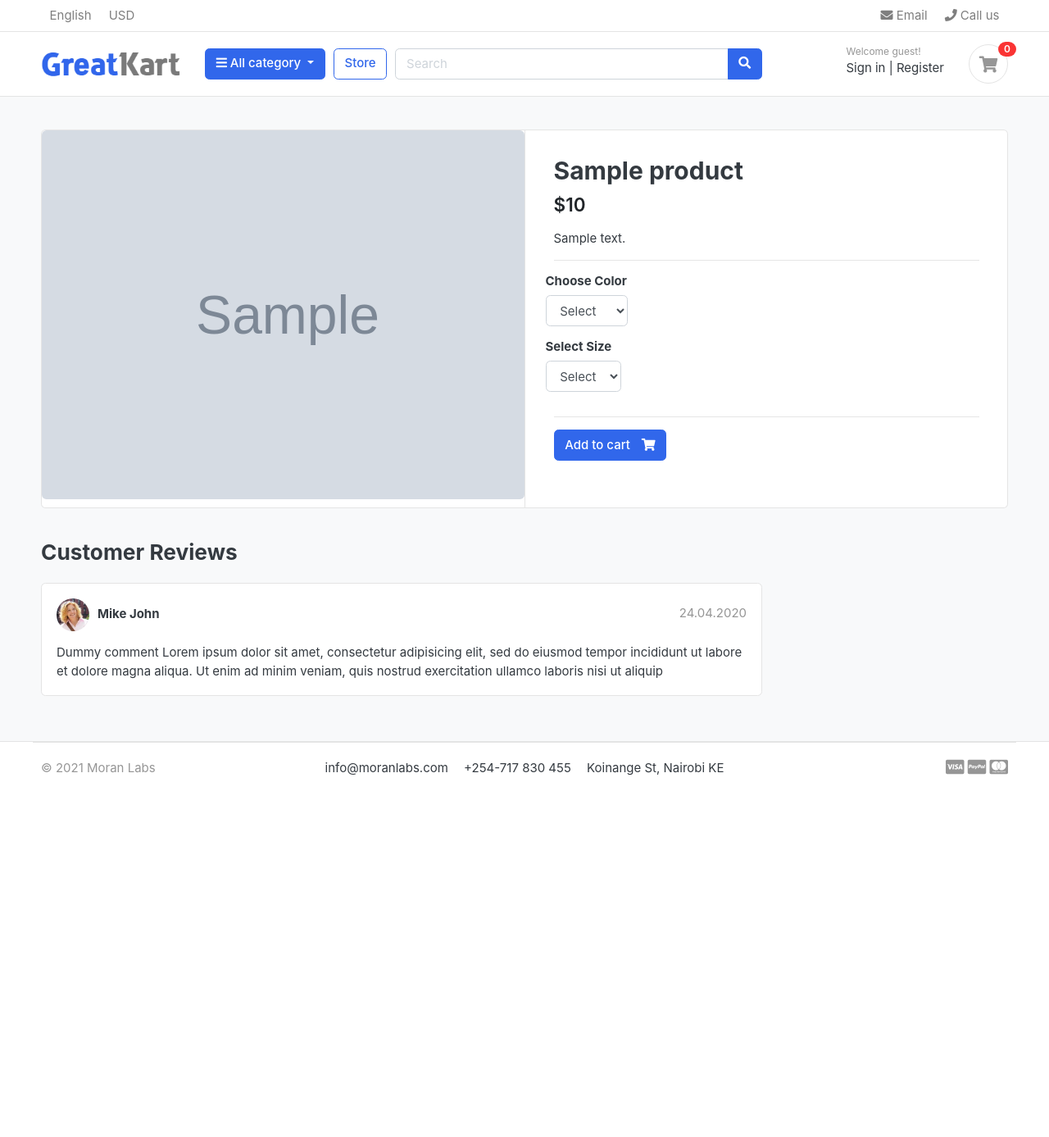
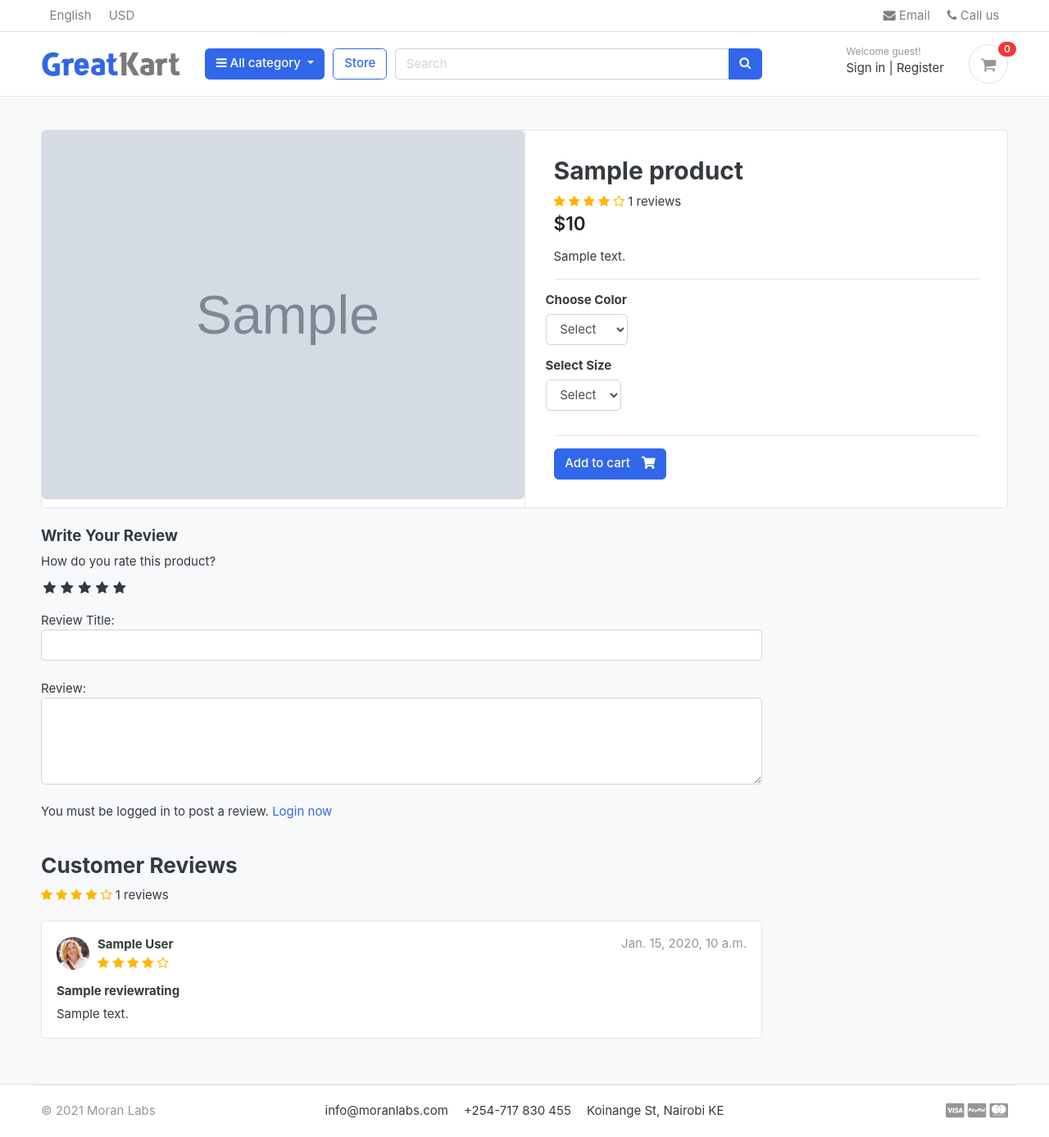
Before and after one commit to stepkans/django-great-kart, a Django app: a page that uses templates/base.html in a window 1280 px wide. Shown: the whole page at 82% size. Before the commit the page ends 946 px from the top, so only its background shows below. Run offline with Django 3.2, Linux system fonts and the light colour scheme; tables that the repository leaves empty hold one stand-in row (values such as "Sample post"); grey boxes marked "Sample" are stand-in pictures; some libraries are stand-ins or nearby versions; some web fonts are replaced.

Commit message:
Added review and rating system

```diff
--- a/accounts/models.py
+++ b/accounts/models.py
@@ -60,6 +60,9 @@ class Account(AbstractBaseUser):
 
     objects = MyAccountManager()
 
+    def full_name(self):
+        return f'{self.first_name} {self.last_name}'
+
     def __str__(self):
         return self.email
 
--- /dev/null
+++ b/greatkart/static/css/custom.css
@@ -0,0 +1,49 @@
+/* Hide Radio button */
+.rate > input {
+  display: none;
+}
+
+.rate {
+  display: inline-block;
+  border: 0;
+}
+
+.rate > label {
+  float: right;
+}
+
+/* Showing the stars */
+.rate > label:before {
+  display: inline-block;
+  font-size: 1.1rem;
+  font-family: FontAwesome;
+  content: "\f005"; /*  CSS content for a full star */
+  margin: 0;
+  padding: 0.3rem 0.2rem;
+  cursor: pointer;
+}
+
+/* Half star */
+.rate .half:before {
+  content: "\f089";
+  position: absolute;
+  padding-right: 0;
+}
+
+/* Click and hover */
+input:checked ~ label,
+label:hover ~ label {
+  color: #ffb503;
+}
+
+/* hover hightlight */
+input:checked + label:hover,
+input:checked ~ label:hover,
+input:checked ~ label:hover ~ label,
+label:hover ~ input:checked ~ label {
+  color: #cc9000;
+}
+
+.rating-star i{
+  color: #ffb503 !important;
+}
--- a/orders/views.py
+++ b/orders/views.py
@@ -154,6 +154,7 @@ def order_complete(request):
             'payment': payment,
             'subtotal': subtotal,
         }
+
         return render(request, 'orders/order_complete.html', context)
     except (Payment.DoesNotExist, Order.DoesNotExist):
         return redirect('home')
--- a/store/admin.py
+++ b/store/admin.py
@@ -1,5 +1,5 @@
 from django.contrib import admin
-from .models import Product, Variation
+from .models import Product, Variation, ReviewRating
 # Register your models here.
 
 class ProductAdmin(admin.ModelAdmin):
@@ -13,3 +13,4 @@ class VariationAdmin(admin.ModelAdmin):
 
 admin.site.register(Product, ProductAdmin)
 admin.site.register(Variation, VariationAdmin)
+admin.site.register(ReviewRating)
--- a/store/urls.py
+++ b/store/urls.py
@@ -9,5 +9,5 @@ urlpatterns = [
     # path('category/<slug:category_slug>/', views.store, name='products_by_category'),
     # path('store/<slug:category_slug>/<slug:product_slug>/', views.product_detail, name='product_detail'),
     # path('search/', views.search, name='search'),
-    # path('submit_review/<int:product_id>/', views.submit_review, name='submit_review'),
+    path('submit_review/<int:product_id>/', views.submit_review, name='submit_review'),
 ]
--- a/store/views.py
+++ b/store/views.py
@@ -1,13 +1,17 @@
 from django.http.request import HttpRequest
 from carts.models import CartItem
-from django.shortcuts import render, get_object_or_404
-from .models import Product
+from django.shortcuts import render, get_object_or_404, redirect
+from .models import Product, ReviewRating
 from category.models import Category
 from django.http import HttpResponse
 from carts.models import CartItem
 from carts.views import _cart_id
 from django.db.models import Q
 from django.core.paginator import EmptyPage, PageNotAnInteger, Paginator
+from orders.models import OrderProduct
+
+from .forms import ReviewForm
+from django.contrib import messages
 # Create your views here.
 
 def store(request, category_slug=None):
@@ -45,9 +49,22 @@ def product_detail(request, category_slug, product_slug):
     except Exception as e:
         raise e
 
+    if request.user.is_authenticated:
+        try:
+            orderproduct = OrderProduct.objects.filter(user=request.user, product_id=single_product.id).exists()
+        except OrderProduct.DoesNotExist:
+            orderproduct = None
+    else:
+        orderproduct = None
+
+    # Get the reviews
+    reviews = ReviewRating.objects.filter(product_id=single_product.id, status=True)
+
     context = {
         'single_product': single_product,
         'in_cart': in_cart,
+        'orderproduct': orderproduct,
+        'reviews': reviews,
     }
 
     return render(request, 'store/product_detail.html', context)
@@ -64,3 +81,27 @@ def search(request):
         'product_count': product_count,
     }
     return render(request, 'store/store.html', context)
+
+
+def submit_review(request, product_id):
+    url = request.META.get('HTTP_REFERER')
+    if request.method == 'POST':
+        try:
+            reviews = ReviewRating.objects.get(user__id=request.user.id, product__id=product_id)
+            form = ReviewForm(request.POST, instance=reviews)
+            form.save()
+            messages.success(request, 'Thank you! Your review has been updated.')
+            return redirect(url)
+        except ReviewRating.DoesNotExist:
+            form = ReviewForm(request.POST)
+            if form.is_valid():
+                data = ReviewRating()
+                data.subject = form.cleaned_data['subject']
+                data.rating = form.cleaned_data['rating']
+                data.review = form.cleaned_data['review']
+                data.ip = request.META.get('REMOTE_ADDR')
+                data.product_id = product_id
+                data.user_id = request.user.id
+                data.save()
+                messages.success(request, 'Thank you! Your review has been submitted.')
+                return redirect(url)
--- a/templates/base.html
+++ b/templates/base.html
@@ -25,6 +25,9 @@
 <!-- custom style -->
 <link href="{% static 'css/ui.css' %}" rel="stylesheet" type="text/css"/>
 <link href="{% static 'css/responsive.css' %}" rel="stylesheet" media="only screen and (max-width: 1200px)" />
+
+<link href="{% static 'css/custom.css' %}" rel="stylesheet" type="text/css"/>
+<link rel="stylesheet" href="https://cdnjs.cloudflare.com/ajax/libs/font-awesome/4.7.0/css/font-awesome.min.css">
 
 <!-- custom javascript -->
 <script src="{% static '/js/script.js' %}" type="text/javascript"></script>
--- a/templates/store/product_detail.html
+++ b/templates/store/product_detail.html
@@ -24,6 +24,16 @@
     <article class="content-body">
 
     <h2 class="title">{{ single_product.product_name }}</h2>
+    <div class="rating-star">
+        <span>
+            <i class="fa fa-star{% if single_product.averageReview < 0.5 %}-o{% elif single_product.averageReview >= 0.5 and single_product.averageReview < 1 %}-half-o {% endif %}" aria-hidden="true"></i>
+            <i class="fa fa-star{% if single_product.averageReview < 1.5 %}-o{% elif single_product.averageReview >= 1.5 and single_product.averageReview < 2 %}-half-o {% endif %}" aria-hidden="true"></i>
+            <i class="fa fa-star{% if single_product.averageReview < 2.5 %}-o{% elif single_product.averageReview >= 2.5 and single_product.averageReview < 3 %}-half-o {% endif %}" aria-hidden="true"></i>
+            <i class="fa fa-star{% if single_product.averageReview < 3.5 %}-o{% elif single_product.averageReview >= 3.5 and single_product.averageReview < 4 %}-half-o {% endif %}" aria-hidden="true"></i>
+            <i class="fa fa-star{% if single_product.averageReview < 4.5 %}-o{% elif single_product.averageReview >= 4.5 and single_product.averageReview < 5 %}-half-o {% endif %}" aria-hidden="true"></i>
+            <span>{{single_product.countReview}} reviews</span>
+        </span>
+    </div>
 
     <div class="mb-3">
         <var class="price h4">${{ single_product.price }}</var>
@@ -74,28 +84,91 @@
     <div class="row">
                 <div class="col-md-9">
 
+
+        <form action="{% url 'submit_review' single_product.id %}" method="POST">
+            {% csrf_token %}
+            <h5>Write Your Review</h5>
+
+            <div>
+            <!-- Rating stars -->
+            <label>How do you rate this product?</label>
+			<br>
+            <div class="rate">
+                <input type="radio" name="rating" id="rating10" value="5" required /><label for="rating10" title="5"></label>
+                <input type="radio" name="rating" id="rating9" value="4.5" required /><label for="rating9" title="4.5" class="half"></label>
+                <input type="radio" name="rating" id="rating8" value="4" required /><label for="rating8" title="4"></label>
+                <input type="radio" name="rating" id="rating7" value="3.5" required /><label for="rating7" title="3.5" class="half"></label>
+                <input type="radio" name="rating" id="rating6" value="3" required /><label for="rating6" title="3"></label>
+                <input type="radio" name="rating" id="rating5" value="2.5" required /><label for="rating5" title="2.5" class="half"></label>
+                <input type="radio" name="rating" id="rating4" value="2" required /><label for="rating4" title="2"></label>
+                <input type="radio" name="rating" id="rating3" value="1.5" required /><label for="rating3" title="1.5" class="half"></label>
+                <input type="radio" name="rating" id="rating2" value="1" required /><label for="rating2" title="1"></label>
+                <input type="radio" name="rating" id="rating1" value="0.5" required /><label for="rating1" title="0.5" class="half"></label>
+            </div> <br>
+
+            Review Title:
+			<input type="text" class="form-control" name="subject">
+            <br>
+            Review:
+            <textarea name="review" rows="4" class="form-control"></textarea>
+            <br>
+            {% if user.is_authenticated %}
+                {% if orderproduct %}
+                  <input type="submit" value="Submit Review" class="btn btn-primary">
+                {% else %}
+                <p>You must purchase the product in order to post a review.</p>
+                {% endif %}
+
+            {% else %}
+			<p>You must be logged in to post a review. <span><a href="{% url 'login' %}">Login now</a></span></p>
+			{% endif %}
+            </div>
+            {% include 'includes/alerts.html' %}
+        </form>
+        <br>
         <header class="section-heading">
             <h3>Customer Reviews </h3>
+            <div class="rating-star">
+                <span>
+                    <i class="fa fa-star{% if single_product.averageReview < 0.5 %}-o{% elif single_product.averageReview >= 0.5 and single_product.averageReview < 1 %}-half-o {% endif %}" aria-hidden="true"></i>
+                    <i class="fa fa-star{% if single_product.averageReview < 1.5 %}-o{% elif single_product.averageReview >= 1.5 and single_product.averageReview < 2 %}-half-o {% endif %}" aria-hidden="true"></i>
+                    <i class="fa fa-star{% if single_product.averageReview < 2.5 %}-o{% elif single_product.averageReview >= 2.5 and single_product.averageReview < 3 %}-half-o {% endif %}" aria-hidden="true"></i>
+                    <i class="fa fa-star{% if single_product.averageReview < 3.5 %}-o{% elif single_product.averageReview >= 3.5 and single_product.averageReview < 4 %}-half-o {% endif %}" aria-hidden="true"></i>
+                    <i class="fa fa-star{% if single_product.averageReview < 4.5 %}-o{% elif single_product.averageReview >= 4.5 and single_product.averageReview < 5 %}-half-o {% endif %}" aria-hidden="true"></i>
+            <span>{{single_product.countReview}} reviews</span>
+                    </span>
+            </div>
 
         </header>
-
+        {% for review in reviews %}
         <article class="box mb-3">
             <div class="icontext w-100">
                 <img src="{% static './images/avatars/avatar1.jpg' %}" class="img-xs icon rounded-circle">
                 <div class="text">
-                    <span class="date text-muted float-md-right">24.04.2020 </span>
-                    <h6 class="mb-1">Mike John </h6>
+                    <span class="date text-muted float-md-right">{{ review.updated_at }} </span>
+                    <h6 class="mb-1">{{review.user.full_name }} </h6>
+
+                    <div class="rating-star">
+                        <span>
+                            <i class="fa fa-star{% if review.rating == 0.5 %}-half-o{% elif review.rating < 1 %}-o {% endif %}" aria-hidden="true"></i>
+                            <i class="fa fa-star{% if review.rating == 1.5 %}-half-o{% elif review.rating < 2 %}-o {% endif %}" aria-hidden="true"></i>
+                            <i class="fa fa-star{% if review.rating == 2.5 %}-half-o{% elif review.rating < 3 %}-o {% endif %}" aria-hidden="true"></i>
+                            <i class="fa fa-star{% if review.rating == 3.5 %}-half-o{% elif review.rating < 4 %}-o {% endif %}" aria-hidden="true"></i>
+                            <i class="fa fa-star{% if review.rating == 4.5 %}-half-o{% elif review.rating < 5 %}-o {% endif %}" aria-hidden="true"></i>
+                        </span>
+                    </div>
+
 
                 </div>
             </div> <!-- icontext.// -->
             <div class="mt-3">
+                <h6>{{review.subject }}</h6>
                 <p>
-                    Dummy comment Lorem ipsum dolor sit amet, consectetur adipisicing elit, sed do eiusmod
-                    tempor incididunt ut labore et dolore magna aliqua. Ut enim ad minim veniam,
-                    quis nostrud exercitation ullamco laboris nisi ut aliquip
+                    {{review.review }}
                 </p>
             </div>
         </article>
+        {% endfor %}
 
 
 
```
Also changed, not shown: store/forms.py (added, +7 -0 lines), store/models.py (+31 -0 lines), store/migrations/0003_reviewrating.py (added).
